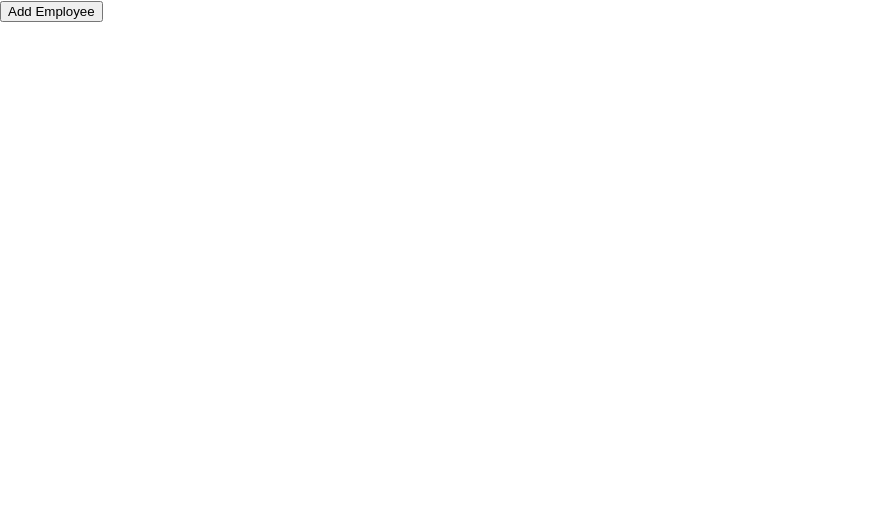
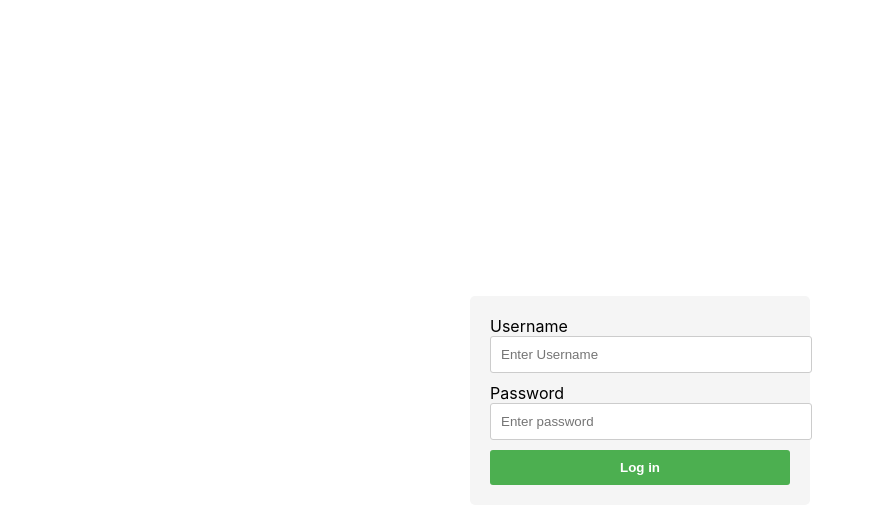
Before and after one commit to Shinjini123/Flipr_Externship, a React (Create React App) app in the folder frontend-flipr/: page / in a window 1280 px wide. Shown: the top 524 px of the page, without its empty margins (0-875 px from the left). Built offline with nearby package versions, Linux system fonts and the light colour scheme; the HTML template or start-up script is replaced by a standard one.

Commit message:
changes in app.js

```diff
--- a/frontend-flipr/src/App.js
+++ b/frontend-flipr/src/App.js
@@ -1,9 +1,10 @@
 import './App.css';
-import Employee_login from './pages/Employee_login';
+import Login from './pages/login';
+//import Employee_login from './pages/Employee_login';
 function App() {
   return (
     <>
-    <Employee_login/>
+    <Login/>
     </>
   );
 }
--- a/frontend-flipr/src/pages/Employee_login.js
+++ b/frontend-flipr/src/pages/Employee_login.js
@@ -1,6 +1,7 @@
 import React, { useState } from "react";
+import styles from "../styles/employeelogin.module.css";
 
-function Employee_login() {
+function EmployeeLogin() {
   const [showForm, setShowForm] = useState(false);
 
   const handleAddEmployeeClick = () => {
@@ -8,52 +9,27 @@ function Employee_login() {
   };
 
   return (
-    <div>
-      <button onClick={handleAddEmployeeClick}>Add Employee</button>
+    <div className={styles["employee-login-container"]}>
+      <button className={styles["add-employee-button"]} onClick={handleAddEmployeeClick}>Add Employee</button>
       {showForm && (
-        <form>
+        <form className={styles["employee-login-form"]}>
           <label htmlFor="name">Name:</label>
-      <input
-        type="text"
-        id="name"
-        name="name"
-      />
+          <input type="text" id="name" name="name" />
+
           <label htmlFor="email">Email ID:</label>
-      <input
-        type="email"
-        id="email"
-        name="email"
-      />
+          <input type="email" id="email" name="email" />
 
           <label htmlFor="contactNumber">Contact Number:</label>
-      <input
-        type="tel"
-        id="contactNumber"
-        name="contactNumber"
-      />
+          <input type="tel" id="contactNumber" name="contactNumber" />
 
           <label htmlFor="department">Department:</label>
-      <input
-        type="text"
-        id="department"
-        name="department"
-
-      />
+          <input type="text" id="department" name="department" />
 
           <label htmlFor="joiningDate">Joining Date:</label>
-      <input
-        type="date"
-        id="joiningDate"
-        name="joiningDate"
-
-      />
+          <input type="date" id="joiningDate" name="joiningDate" />
 
           <label htmlFor="password">Password:</label>
-      <input
-        type="password"
-        id="password"
-        name="password"
-      />
+          <input type="password" id="password" name="password" />
 
           <button type="submit">Submit</button>
         </form>
@@ -62,4 +38,4 @@ function Employee_login() {
   );
 }
 
-export default Employee_login;
+export default EmployeeLogin;
--- a/frontend-flipr/src/pages/login.js
+++ b/frontend-flipr/src/pages/login.js
@@ -1,40 +1,47 @@
-import React,{useState} from 'react';
- function login() {
+import React, { useState } from 'react';
+import styles from '../styles/login.module.css';
+
+function Login() {
   const [isLoginClicked, setIsLoginClicked] = useState(false);
   const [isAdminButtonVisible, setIsAdminButtonVisible] = useState(false);
   const [isEmployeeButtonVisible, setIsEmployeeButtonVisible] = useState(false);
 
   const handleLoginClick = () => {
     setIsLoginClicked(true);
-    setIsAdminButtonVisible(true);
-    setIsEmployeeButtonVisible(true);
   };
+
+  const handleAdminClick = () => {
+    // Perform actions for admin login
+    console.log("Admin login clicked");
+  };
+
+  const handleEmployeeClick = () => {
+    // Perform actions for employee login
+    console.log("Employee login clicked");
+  };
+
   return (
-    <div className=''>
-      <form>
+    <div className={styles['login-container']}>
+      <div className={styles['login-form']}>
+        <form>
+          <label htmlFor="username">Username</label>
+          <input name="username" type="text" placeholder="Enter Username" />
 
-      <label htmlFor="username">Username</label>
-            <input
-              name="username"
-              type="text"
-              placeholder="Enter Username"
-            />
-      <label htmlFor="password">Password</label>
-            <input
-              name="password"
-              type="password"
-              placeholder="Enter password"
-            />
-            <button onClick={handleLoginClick}>Log in</button>
-            </form>
-            {isLoginClicked && (
-        <div>
-          {isAdminButtonVisible && <button>Admin</button>}
-          {isEmployeeButtonVisible && <button>Employee</button>}
-        </div>
-      )}
+          <label htmlFor="password">Password</label>
+          <input name="password" type="password" placeholder="Enter password" />
 
+          <button onClick={handleLoginClick}>Log in</button>
+
+          {isLoginClicked && (
+            <div className={styles['button-container']}>
+              {isAdminButtonVisible && <button onClick={handleAdminClick}>Admin</button>}
+              {isEmployeeButtonVisible && <button onClick={handleEmployeeClick}>Employee</button>}
+            </div>
+          )}
+        </form>
+      </div>
     </div>
-  )
+  );
 }
-export default login;
+
+export default Login;
--- /dev/null
+++ b/frontend-flipr/src/styles/employeelogin.module.css
@@ -0,0 +1,58 @@
+.employee-login-container {
+    display: flex;
+    flex-direction: column;
+    align-items: center;
+    justify-content: center;
+    height: 100vh;
+  }
+
+  .employee-login-form {
+    width: 300px;
+    padding: 20px;
+    background-color: #f5f5f5;
+    border-radius: 5px;
+  }
+
+  .employee-login-form label {
+    margin-bottom: 5px;
+  }
+
+  .employee-login-form input[type="text"],
+  .employee-login-form input[type="email"],
+  .employee-login-form input[type="tel"],
+  .employee-login-form input[type="date"],
+  .employee-login-form input[type="password"] {
+    width: 100%;
+    padding: 10px;
+    margin-bottom: 10px;
+    border: 1px solid #ccc;
+    border-radius: 3px;
+  }
+
+  .employee-login-form button[type="submit"] {
+    width: 100%;
+    padding: 10px;
+    background-color: #4caf50;
+    border: none;
+    border-radius: 3px;
+    color: #fff;
+    font-weight: bold;
+    cursor: pointer;
+  }
+
+  .employee-login-form button[type="submit"]:hover {
+    background-color: #45a049;
+  }
+  .add-employee-button {
+    padding: 10px;
+    background-color: #2196f3;
+    border: none;
+    border-radius: 3px;
+    color: #fff;
+    font-weight: bold;
+    cursor: pointer;
+  }
+
+  .add-employee-button:hover {
+    background-color: #1976d2;
+  }
--- /dev/null
+++ b/frontend-flipr/src/styles/login.module.css
@@ -0,0 +1,51 @@
+
+.login-container {
+  display: flex;
+  flex-direction: column;
+  align-items: center;
+  justify-content: center;
+  height: 100vh;
+}
+
+.login-form {
+  width: 300px;
+  padding: 20px;
+  background-color: #f5f5f5;
+  border-radius: 5px;
+}
+
+.login-form label {
+  margin-bottom: 5px;
+}
+
+.login-form input[type="text"],
+.login-form input[type="password"] {
+  width: 100%;
+  padding: 10px;
+  margin-bottom: 10px;
+  border: 1px solid #ccc;
+  border-radius: 3px;
+}
+
+.login-form button {
+  width: 100%;
+  padding: 10px;
+  background-color: #4caf50;
+  border: none;
+  border-radius: 3px;
+  color: #fff;
+  font-weight: bold;
+  cursor: pointer;
+}
+
+.login-form button:hover {
+  background-color: #45a049;
+}
+
+.login-form .button-container {
+  margin-top: 10px;
+}
+
+.login-form .button-container button {
+  margin-right: 10px;
+}
```
Also changed, not shown: frontend-flipr/src/login_admin.js (deleted). Lines whose indentation alone changed are shown as unchanged.
